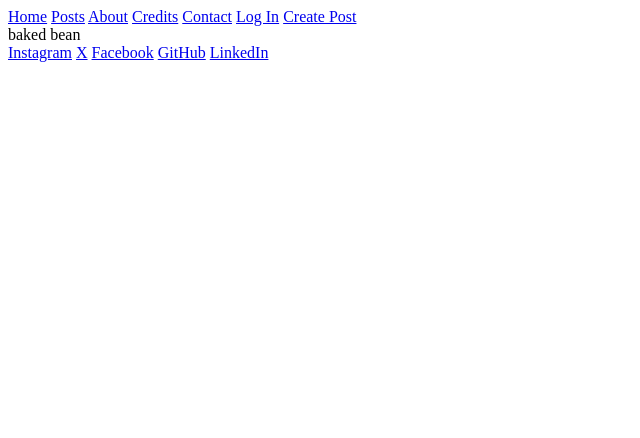
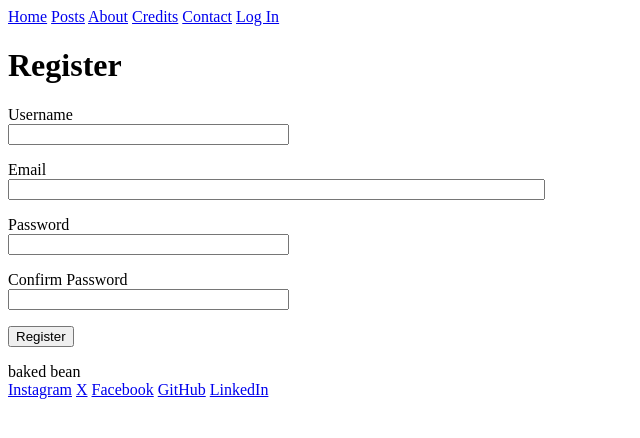
Before and after one commit to crunchytee/charlie-blog, a Flask app: page /register in a window 1280 px wide. Shown: the top 438 px of the page, without its empty margins (0-640 px from the left). Run offline with Flask 3, Linux system fonts and the light colour scheme.

Commit message:
add login, logout, registration forms, add navbar updating based on login status, add protected routes and protected route messaging

```diff
--- a/app/__init__.py
+++ b/app/__init__.py
@@ -9,6 +9,7 @@ app.config.from_object(Config)
 db = SQLAlchemy(app)
 migrate = Migrate(app, db)
 login = LoginManager(app)
+login.login_message = "Oops! You'll need to log in to do that"
 login.login_view = "login"
 
 from app import routes, models
--- a/app/forms.py
+++ b/app/forms.py
@@ -8,3 +8,20 @@ class LoginForm(FlaskForm):
     password = PasswordField("Password", validators=[DataRequired()])
     remember_me = BooleanField("Remember Me")
     submit = SubmitField("Sign In")
+
+class RegistrationForm(FlaskForm):
+    username = StringField("Username", validators=[DataRequired()])
+    email = StringField("Email", validators=[Email(), DataRequired()])
+    password = PasswordField("Password", validators=[DataRequired()])
+    confirm_password = PasswordField("Confirm Password", validators=[DataRequired(), EqualTo("password")])
+    submit = SubmitField("Register")
+
+    def validate_username(self, username):
+        user = User.query.filter_by(username=username.data).first()
+        if user is not None:
+            raise ValidationError("Username taken. Please use a different username.")
+
+    def valitate_email(self, email):
+        user = User.query.filter_by(email=email.data).first()
+        if user is not None:
+            raise ValidationError("Email taken. Please use a different email.")
--- a/app/routes.py
+++ b/app/routes.py
@@ -4,7 +4,7 @@ from flask_login import login_user, current_user, logout_user, login_required
 from app import app, db
 from app.forms import LoginForm
 from app.models import User
-from app.services.auth import login_helper, logout_helper
+from app.services.auth import login_helper, logout_helper, registration_helper
 
 # Main links that return a webpage
 @app.route('/')
@@ -17,8 +17,8 @@ def posts():
     #TODO update template
     return render_template("base.html", title="Home | Posts")
 
+@app.route('/posts/create')
 @login_required
-@app.route('/posts/create')
 def create_post():
     #TODO update template
     return render_template("base.html", title="Home | Posts")
@@ -28,6 +28,7 @@ def post(post_id):
     #TODO update template
     return render_template("base.html", title="Home | Posts")
 
+# Auth
 @app.route('/login', methods=['GET', 'POST'])
 def login():
     return login_helper()
@@ -36,10 +37,9 @@ def login():
 def logout():
     return logout_helper()
 
-@app.route('/register')
+@app.route('/register', methods=['GET', 'POST'])
 def register():
-    #TODO update template
-    return render_template("base.html", title="Home | Posts")
+    return registration_helper()
 
 @app.route('/about')
 def about():
@@ -58,16 +58,19 @@ def contact():
 
 # Functional routes
 @app.route('/post/<post_id>/like')
+@login_required
 def like_post(post_id):
     #TODO update template
     return render_template("base.html", title="Home | Posts")
 
 @app.route('/post/<post_id>/dislike')
+@login_required
 def dislike_post(post_id):
     #TODO update template
     return render_template("base.html", title="Home | Posts")
 
 @app.route('/post/<post_id>/comment')
+@login_required
 def comment(post_id):
     #TODO update template
     return render_template("base.html", title="Home | Posts")
--- a/app/services/auth.py
+++ b/app/services/auth.py
@@ -1,8 +1,8 @@
 from urllib.parse import urlparse
 from flask import render_template, flash, redirect, url_for, request
-from flask_login import login_user, current_user, logout_user, login_required
+from flask_login import login_user, current_user, logout_user
 from app import app, db
-from app.forms import LoginForm
+from app.forms import LoginForm, RegistrationForm
 from app.models import User
 
 def login_helper():
@@ -34,3 +34,21 @@ def logout_helper():
     # Log out user and send them back to the homepage
     logout_user()
     return render_template("index.html", title="Home | Charlie")
+
+def registration_helper():
+    # Check if user is logged in. If so, take them to the homepage. They shouldn't be registering for an account if they're loggedn in already
+    if current_user.is_authenticated:
+        return redirect(url_for("index"))
+
+    # Post request, handle login
+    form = RegistrationForm()
+    if form.validate_on_submit():
+        user = User(email = form.email.data, username = form.username.data)
+        user.set_password(form.password.data)
+        db.session.add(user)
+        db.session.commit()
+        flash("Registration successful!")
+        return redirect(url_for("login"))
+
+    # Get request, show registration form
+    return render_template("register.html", title="Registration", form=form)
--- a/app/templates/_navbar.html
+++ b/app/templates/_navbar.html
@@ -4,6 +4,10 @@
   <a href="{{ url_for('about') }}">About</a>
   <a href="{{ url_for('credits') }}">Credits</a>
   <a href="{{ url_for('contact') }}">Contact</a>
+  {% if current_user.is_anonymous %}
   <a href="{{ url_for('login') }}">Log In</a>
+  {% else %}
   <a href="{{ url_for('create_post') }}">Create Post</a>
+  <a href="{{ url_for('logout') }}">Log Out</a>
+  {% endif %}
 </header>
--- /dev/null
+++ b/app/templates/register.html
@@ -0,0 +1,35 @@
+{% extends "base.html" %} {% block content %}
+<h1>Register</h1>
+<form action="" method="post">
+  {{ form.hidden_tag() }}
+  <p>
+    {{ form.username.label }}<br />
+    {{ form.username(size=32) }}<br />
+    {% for error in form.username.errors %}
+    <span style="color: red">[{{ error }}]</span>
+    {% endfor %}
+  </p>
+  <p>
+    {{ form.email.label }}<br />
+    {{ form.email(size=64) }}<br />
+    {% for error in form.email.errors %}
+    <span style="color: red">[{{ error }}]</span>
+    {% endfor %}
+  </p>
+  <p>
+    {{ form.password.label }}<br />
+    {{ form.password(size=32) }}<br />
+    {% for error in form.password.errors %}
+    <span style="color: red">[{{ error }}]</span>
+    {% endfor %}
+  </p>
+  <p>
+    {{ form.confirm_password.label }}<br />
+    {{ form.confirm_password(size=32) }}<br />
+    {% for error in form.confirm_password.errors %}
+    <span style="color: red">[{{ error }}]</span>
+    {% endfor %}
+  </p>
+  <p>{{ form.submit() }}</p>
+</form>
+{% endblock %}
```
